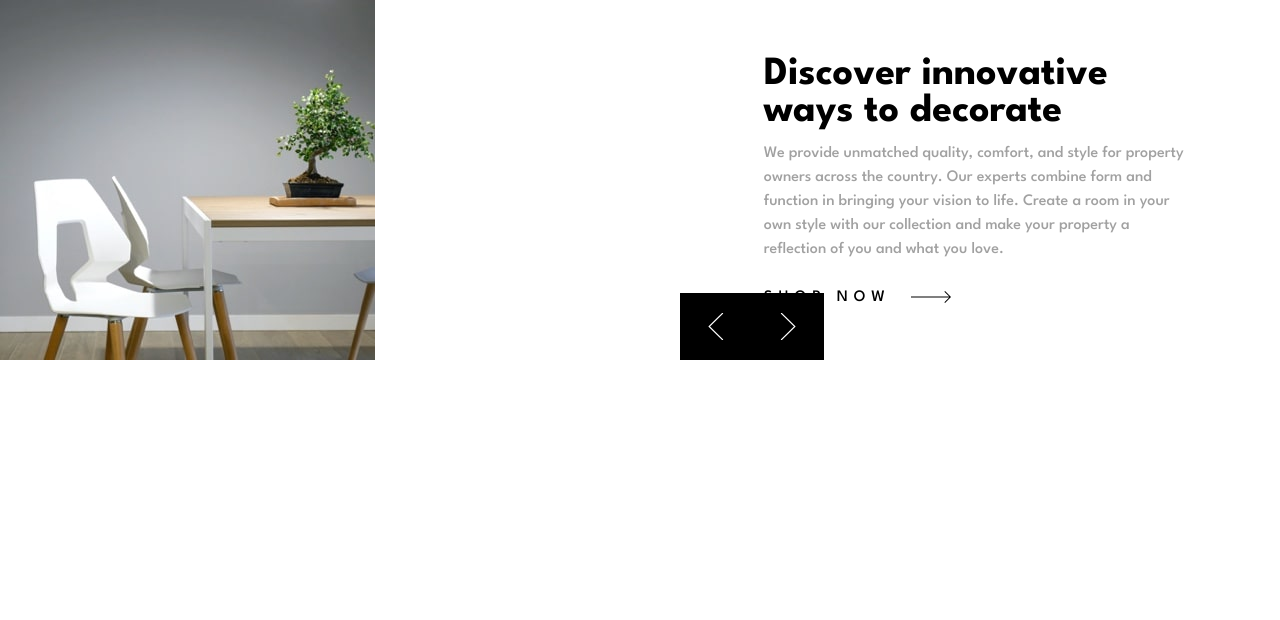
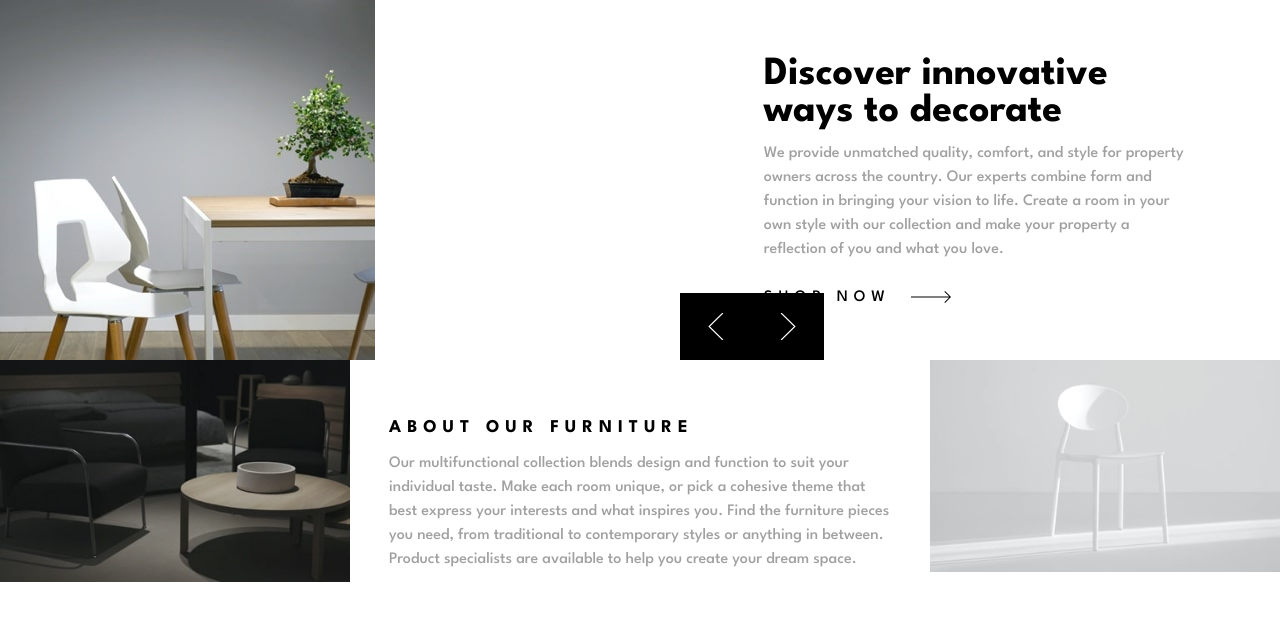
Before and after one commit to yusufardapeker/room-homepage, a React (Vite) app: page / in a window 1280 px wide. Shown: the top 620 px of the page. Built offline with nearby package versions, Linux system fonts and the light colour scheme.

Commit message:
Code about section

```diff
--- a/src/App.jsx
+++ b/src/App.jsx
@@ -2,12 +2,14 @@ import "./styles/reset.css";
 import "./styles/main.scss";
 
 import Hero from "./components/Hero";
+import About from "./components/About";
 
 function App() {
 	return (
-		<>
+		<div className="container">
 			<Hero />
-		</>
+			<About />
+		</div>
 	);
 }
 
--- /dev/null
+++ b/src/components/About/about.scss
@@ -0,0 +1,46 @@
+@import "../../styles/main.scss";
+
+.about {
+	display: grid;
+
+	.about-text-content-wrapper {
+		display: flex;
+		flex-direction: column;
+		align-items: center;
+		justify-content: center;
+		height: 270px;
+
+		.about-text-content {
+			width: 300px;
+
+			.about-title {
+				font-size: 14px;
+				text-transform: uppercase;
+				letter-spacing: 6px;
+				margin-bottom: 16px;
+			}
+		}
+	}
+}
+
+@media (min-width: 376px) {
+	.about {
+		grid-auto-flow: column;
+
+		.about-text-content-wrapper {
+			width: 580px;
+
+			.about-text-content {
+				width: 72ch;
+
+				.about-title {
+					font-size: 18px;
+				}
+
+				.about-description {
+					font-size: 16px;
+				}
+			}
+		}
+	}
+}
--- /dev/null
+++ b/src/components/About/index.jsx
@@ -0,0 +1,31 @@
+import React from "react";
+
+import "./about.scss";
+
+import aboutDarkImage from "../../images/image-about-dark.jpg";
+import aboutLightImage from "../../images/image-about-light.jpg";
+
+function index() {
+	return (
+		<div className="about">
+			<img src={aboutDarkImage} />
+
+			<div className="about-text-content-wrapper">
+				<div className="about-text-content">
+					<h3 className="about-title">About our furniture</h3>
+					<p className="about-description">
+						Our multifunctional collection blends design and function to suit your individual taste.
+						Make each room unique, or pick a cohesive theme that best express your interests and
+						what inspires you. Find the furniture pieces you need, from traditional to contemporary
+						styles or anything in between. Product specialists are available to help you create your
+						dream space.
+					</p>
+				</div>
+			</div>
+
+			<img src={aboutLightImage} />
+		</div>
+	);
+}
+
+export default index;
```
